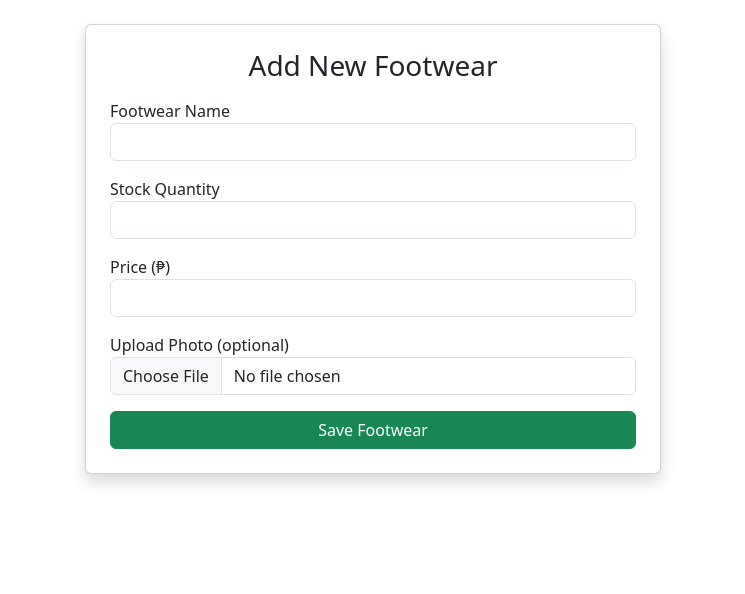
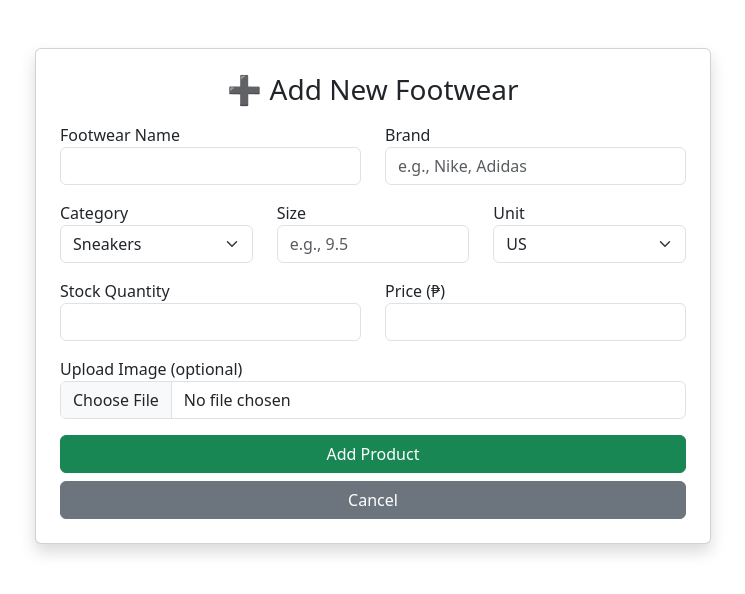
Before and after one commit to HarveyValdez/inventory_system, a Flask app: page /add in a window 1280 px wide. Shown: the part 56-650 px from the top of the page, without its empty margins (267-1012 px from the left). Run offline with Flask 3, Linux system fonts and the light colour scheme; the visitor is signed in with stand-in values (Sample User, id 1); parts of the project's set-up code (start-up, migrations or seed data) failed here and were passed over.

Commit message:
fix brand, category and size with searching funtion

```diff
--- a/app.py
+++ b/app.py
@@ -49,9 +49,14 @@ class Product(db.Model):
     name = db.Column(db.String(100))
     stock = db.Column(db.Integer)  # renamed from quantity
     price = db.Column(db.Float)
-    image = db.Column(db.String(255), nullable=True)
+    image = db.Column(db.String(200), nullable=True)
     date_added = db.Column(db.Date)
     time_added = db.Column(db.Time)
+    size = db.Column(db.String(10))
+    size_unit = db.Column(db.String(5))
+    brand = db.Column(db.String(50))
+    category = db.Column(db.String(50))
+
 
 
 # =====================================================
@@ -141,8 +146,21 @@ def index():
     if 'username' not in session:
         return redirect(url_for('login'))
 
-    products = Product.query.all()
-    return render_template('index.html', products=products)
+    search_query = request.args.get('query', '')
+
+    if search_query:
+        products = Product.query.filter(
+            (Product.name.like(f"%{search_query}%")) |
+            (Product.brand.like(f"%{search_query}%")) |
+            (Product.category.like(f"%{search_query}%")) |
+            (Product.size.like(f"%{search_query}%")) |
+            (Product.size_unit.like(f"%{search_query}%"))
+        ).all()
+    else:
+        products = Product.query.all()
+
+    return render_template('index.html', products=products, search_query=search_query)
+
 
 
 @app.route('/add', methods=['GET', 'POST'])
@@ -153,36 +171,39 @@ def add_product():
 
     if request.method == 'POST':
         name = request.form['name']
-        stock = request.form['stock']
-        price = request.form['price']
-        image_file = request.files.get('image')
+        stock = int(request.form['stock'])
+        price = float(request.form['price'])
+        brand = request.form.get('brand')
+        category = request.form.get('category')
+        size = request.form.get('size')
+        size_unit = request.form.get('size_unit')
 
+        image = request.files.get('image')
         filename = None
-        if image_file and image_file.filename != '':
-            if allowed_file(image_file.filename):
-                filename = secure_filename(image_file.filename)
-                image_path = os.path.join(app.config['UPLOAD_FOLDER'], filename)
-                image_file.save(image_path)
-            else:
-                flash('Invalid image format! Please upload JPG, JPEG, PNG, or GIF.', 'danger')
-                return redirect(url_for('add_product'))
+        if image and image.filename:
+            filename = secure_filename(image.filename)
+            image.save(os.path.join(app.config['UPLOAD_FOLDER'], filename))
 
-        # ✅ create the product after file is ready
         new_product = Product(
             name=name,
             stock=stock,
             price=price,
+            brand=brand,
+            category=category,
+            size=size,
+            size_unit=size_unit,
             image=filename,
             date_added=datetime.now().date(),
             time_added=datetime.now().time()
         )
-
         db.session.add(new_product)
         db.session.commit()
+
         flash('Footwear added successfully!', 'success')
         return redirect(url_for('index'))
 
     return render_template('add_product.html')
+
 
 
 @app.route('/edit/<int:id>', methods=['GET', 'POST'])
@@ -195,19 +216,19 @@ def edit_product(id):
 
     if request.method == 'POST':
         product.name = request.form['name']
-        product.stock = request.form['stock']
-        product.price = request.form['price']
+        product.brand = request.form.get('brand')
+        product.category = request.form.get('category')
+        product.size = request.form.get('size')
+        product.size_unit = request.form.get('size_unit')
+        product.stock = int(request.form['stock'])
+        product.price = float(request.form['price'])
 
-        image_file = request.files.get('image')
-        if image_file and image_file.filename != '':
-            if allowed_file(image_file.filename):
-                filename = secure_filename(image_file.filename)
-                image_path = os.path.join(app.config['UPLOAD_FOLDER'], filename)
-                image_file.save(image_path)
-                product.image = filename  # ✅ now safe to use
-            else:
-                flash('Invalid image format! Please upload PNG, JPG, JPEG, or GIF.', 'danger')
-                return redirect(url_for('edit_product', id=id))
+        # Handle image update
+        image = request.files.get('image')
+        if image and image.filename:
+            filename = secure_filename(image.filename)
+            image.save(os.path.join(app.config['UPLOAD_FOLDER'], filename))
+            product.image = filename
 
         db.session.commit()
         flash('Product updated successfully!', 'success')
@@ -275,6 +296,40 @@ def create_admin():
     print('Admin user created successfully!')
 
 # =====================================================
+# Search Function
+# =====================================================
+@app.route('/search_inventory', methods=['GET'])
+def search_inventory():
+    if 'username' not in session:
+        return redirect(url_for('login'))
+
+    query = request.args.get('query', '')
+    if query:
+        products = Product.query.filter(Product.name.like(f"%{query}%")).all()
+    else:
+        products = Product.query.all()
+
+    return render_template('index.html', products=products, search_query=query)
+
+# =====================================================
+# Search Users
+# =====================================================
+@app.route('/search_users', methods=['GET'])
+def search_users():
+    if 'role' not in session or session['role'] != 'admin':
+        flash('Access denied: Admins only', 'danger')
+        return redirect(url_for('index'))
+
+    query = request.args.get('query', '')
+    if query:
+        users = User.query.filter(User.username.like(f"%{query}%")).all()
+    else:
+        users = User.query.all()
+
+    return render_template('manage_users.html', users=users, search_query=query)
+
+
+# =====================================================
 # RUN APP
 # =====================================================
 if __name__ == '__main__':
--- a/templates/add_product.html
+++ b/templates/add_product.html
@@ -1,27 +1,77 @@
 {% extends 'layout/base.html' %}
 {% block title %}Add Footwear{% endblock %}
 {% block content %}
-<div class="container mt-4" style="max-width: 600px;">
+<div class="container mt-5" style="max-width: 700px;">
   <div class="card shadow p-4">
-    <h3 class="text-center mb-3">Add New Footwear</h3>
+    <h3 class="text-center mb-3">➕ Add New Footwear</h3>
+
+    {% with messages = get_flashed_messages(with_categories=true) %}
+      {% if messages %}
+        {% for category, message in messages %}
+          <div class="alert alert-{{ category }}">{{ message }}</div>
+        {% endfor %}
+      {% endif %}
+    {% endwith %}
+
     <form method="POST" enctype="multipart/form-data">
+      <div class="row mb-3">
+        <div class="col">
+          <label>Footwear Name</label>
+          <input type="text" name="name" class="form-control" required>
+        </div>
+        <div class="col">
+          <label>Brand</label>
+          <input type="text" name="brand" class="form-control" placeholder="e.g., Nike, Adidas">
+        </div>
+      </div>
+
+      <div class="row mb-3">
+        <div class="col">
+          <label>Category</label>
+          <select name="category" class="form-select">
+            <option value="Sneakers">Sneakers</option>
+            <option value="Running">Running</option>
+            <option value="Boots">Boots</option>
+            <option value="Sandals">Sandals</option>
+            <option value="Formal">Formal</option>
+          </select>
+        </div>
+        <div class="col">
+          <label>Size</label>
+          <input type="text" name="size" class="form-control" placeholder="e.g., 9.5" required>
+        </div>
+        <div class="col">
+          <label>Unit</label>
+          <select name="size_unit" class="form-select">
+            <option value="US">US</option>
+            <option value="UK">UK</option>
+            <option value="EU">EU</option>
+            <option value="CM">CM</option>
+            <option value="PH">PH</option>
+          </select>
+        </div>
+      </div>
+
+      <div class="row mb-3">
+        <div class="col">
+          <label>Stock Quantity</label>
+          <input type="number" name="stock" class="form-control" min="0" required>
+        </div>
+        <div class="col">
+          <label>Price (₱)</label>
+          <input type="number" name="price" class="form-control" step="0.01" required>
+        </div>
+      </div>
+
       <div class="mb-3">
-        <label>Footwear Name</label>
-        <input type="text" name="name" class="form-control" required>
+        <label>Upload Image (optional)</label>
+        <input type="file" name="image" class="form-control" accept=".jpg,.jpeg,.png,.gif">
       </div>
-      <div class="mb-3">
-        <label>Stock Quantity</label>
-        <input type="number" name="stock" class="form-control" required>
+
+      <div class="text-center mt-3">
+        <button type="submit" class="btn btn-success w-100">Add Product</button>
+        <a href="{{ url_for('index') }}" class="btn btn-secondary mt-2 w-100">Cancel</a>
       </div>
-      <div class="mb-3">
-        <label>Price (₱)</label>
-        <input type="number" step="0.01" name="price" class="form-control" required>
-      </div>
-      <div class="mb-3">
-        <label>Upload Photo (optional)</label>
-        <input type="file" name="image" class="form-control" accept=".jpg,.jpeg,.png">
-      </div>
-      <button type="submit" class="btn btn-success w-100">Save Footwear</button>
     </form>
   </div>
 </div>
--- a/templates/manage_users.html
+++ b/templates/manage_users.html
@@ -6,6 +6,12 @@
   <h2 class="text-center mb-4">👥 Manage Staff Accounts</h2>
 
   {% if users %}
+
+  <form method="GET" action="{{ url_for('search_users') }}" class="d-flex mb-3">
+      <input type="text" name="query" class="form-control me-2" placeholder="Search user..." value="{{ search_query if search_query else '' }}">
+      <button type="submit" class="btn btn-outline-primary">Search</button>
+  </form>
+
     <table class="table table-bordered table-striped text-center">
       <thead class="table-dark">
         <tr>
```
Also changed, not shown: templates/edit_product.html (+64 -12 lines), templates/index.html (+37 -3 lines), static/uploads/nike.jpg (added), static/uploads/vans.jpg (added).
